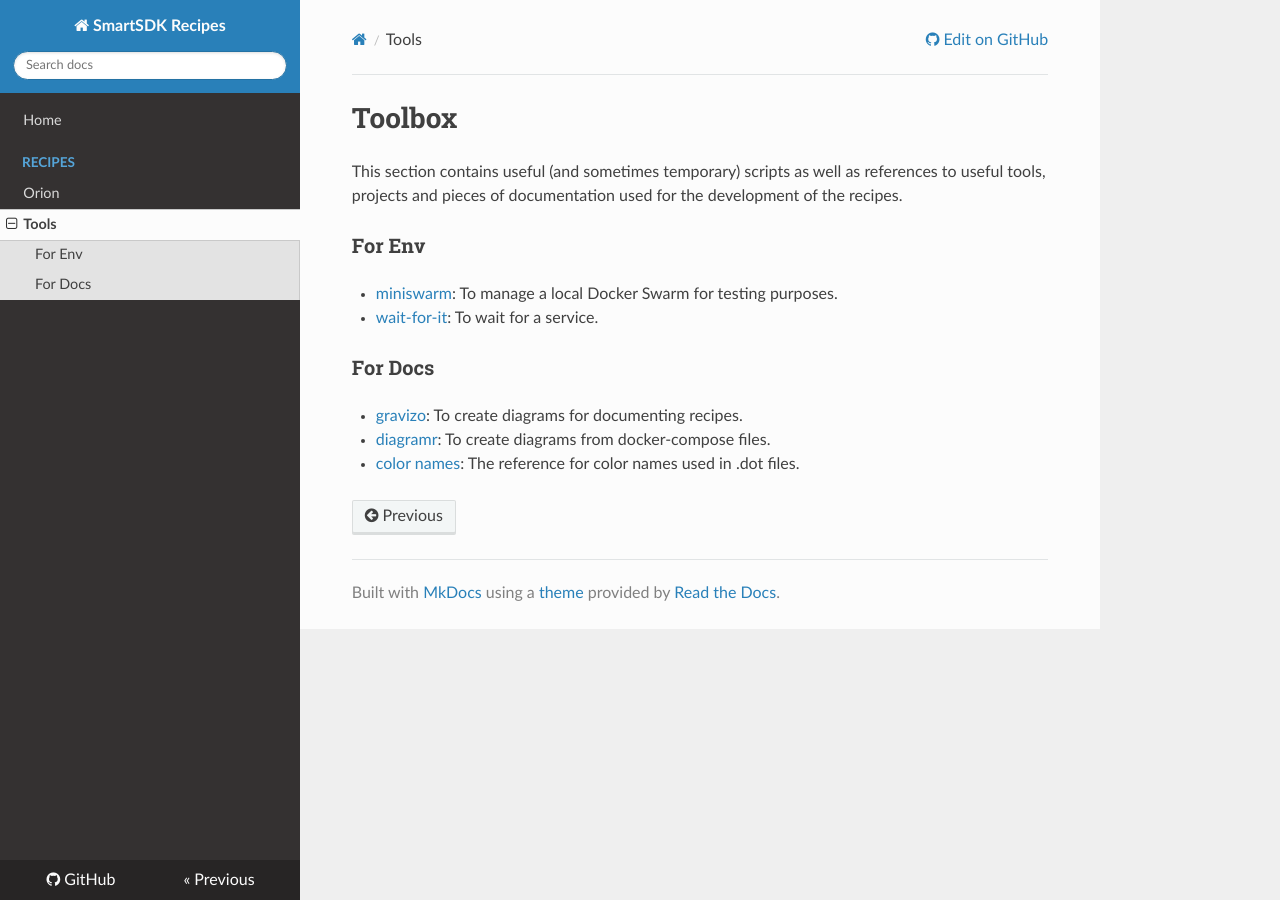
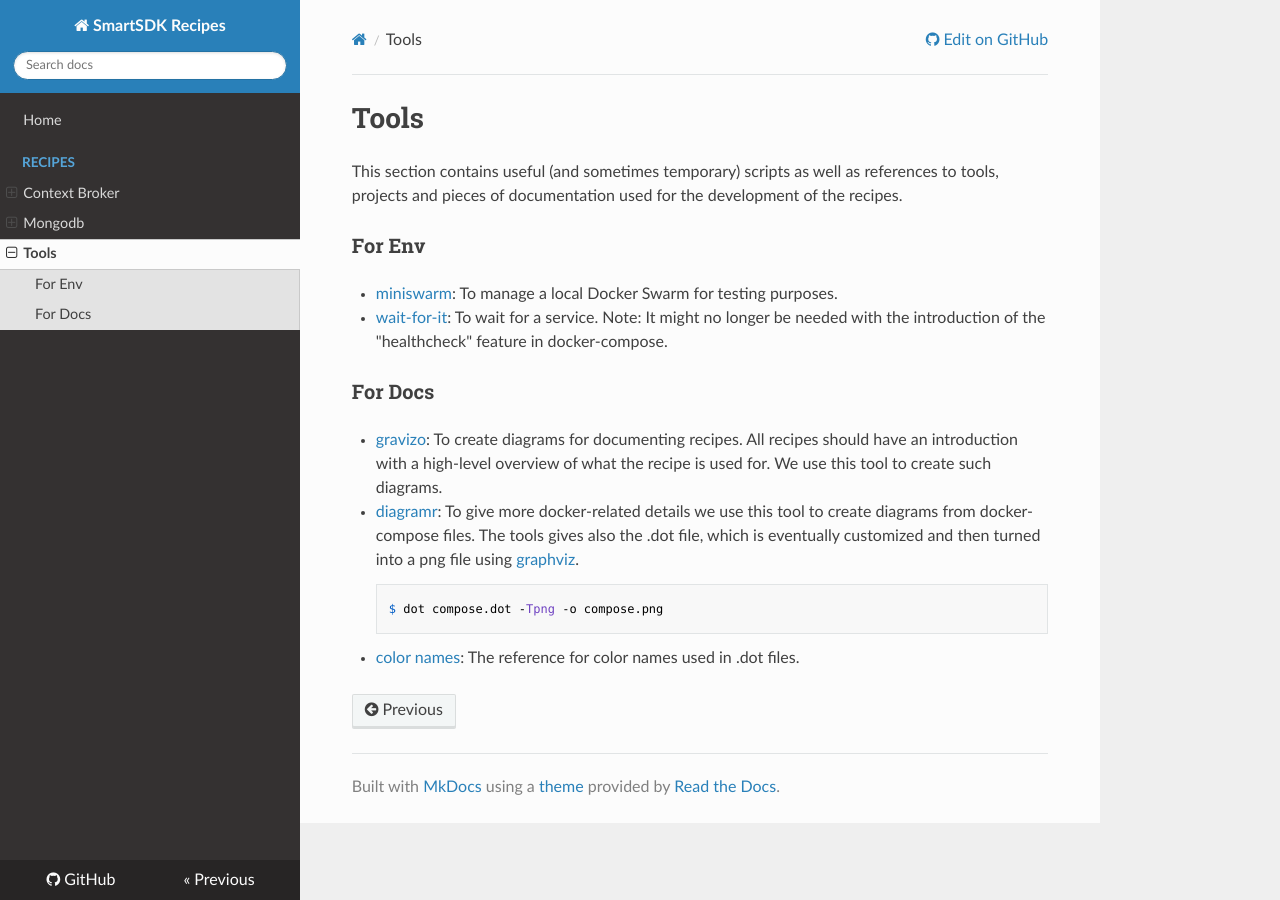
Before and after one commit to smartsdk/smartsdk-recipes, an MkDocs documentation site: the page built from recipes/tools/readme.md, in a window 1280 px wide. Built offline with MkDocs 1.6.1, drawn with Linux system fonts in a browser that asks for light colours; nearby versions of some CDN libraries; comment, search, counter and statistics services are not loaded; old or Windows-style settings are respelled for this version of MkDocs.

Commit message:
Update some docs

```diff
--- a/mkdocs.yml
+++ b/mkdocs.yml
@@ -4,7 +4,12 @@ docs_dir: 'recipes'
 pages:
   - Home: index.md
   - 'Recipes':
-    - 'Orion': 'context-broker/readme.md'
+    - 'Context Broker':
+        - 'Simple': 'context-broker/simple/readme.md'
+        - 'HA': 'context-broker/ha/readme.md'
+        - 'Replica Set': 'context-broker/replica/readme.md'
+    - 'Mongodb':
+        - 'Replica Set': 'mongodb/replica/readme.md'
   - 'Tools': 'tools/readme.md'
 theme: readthedocs
 markdown_extensions: [toc,fenced_code]
--- a/recipes/tools/readme.md
+++ b/recipes/tools/readme.md
@@ -1,12 +1,17 @@
-# Toolbox
+# Tools
 
-This section contains useful (and sometimes temporary) scripts as well as references to useful tools, projects and pieces of documentation used for the development of the recipes.
+This section contains useful (and sometimes temporary) scripts as well as references to tools, projects and pieces of documentation used for the development of the recipes.
 
 ### For Env
 - [miniswarm](https://github.com/aelsabbahy/miniswarm): To manage a local Docker Swarm for testing purposes.
-- [wait-for-it](https://github.com/vishnubob/wait-for-it): To wait for a service.
+- [wait-for-it](https://github.com/vishnubob/wait-for-it): To wait for a service. Note: It might no longer be needed with the introduction of the "healthcheck" feature in docker-compose.
 
 ### For Docs
 - [gravizo](http://www.gravizo.com): To create diagrams for documenting recipes.
-- [diagramr](http://diagramr.inventage.com): To create diagrams from docker-compose files.
+All recipes should have an introduction with a high-level overview of what the recipe is used for. We use this tool to create such diagrams.
+
+- [diagramr](http://diagramr.inventage.com): To give more docker-related details we use this tool to create diagrams from docker-compose files. The tools gives also the .dot file, which is eventually customized and then turned into a png file using [graphviz](http://www.graphviz.org).
+
+        $ dot compose.dot -Tpng -o compose.png
+
 - [color names](http://www.graphviz.org/doc/info/colors.html#brewer): The reference for color names used in .dot files.
```
Also changed, not shown: README.md (+16 -0 lines), recipes/index.md (+3 -2 lines).
